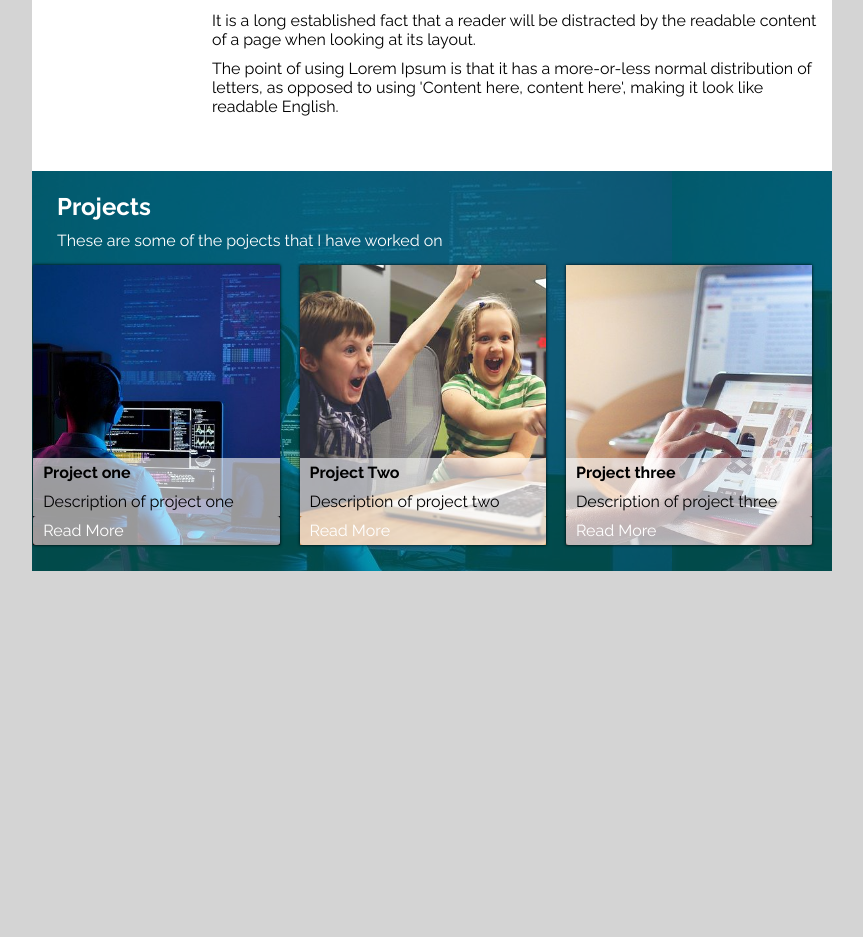
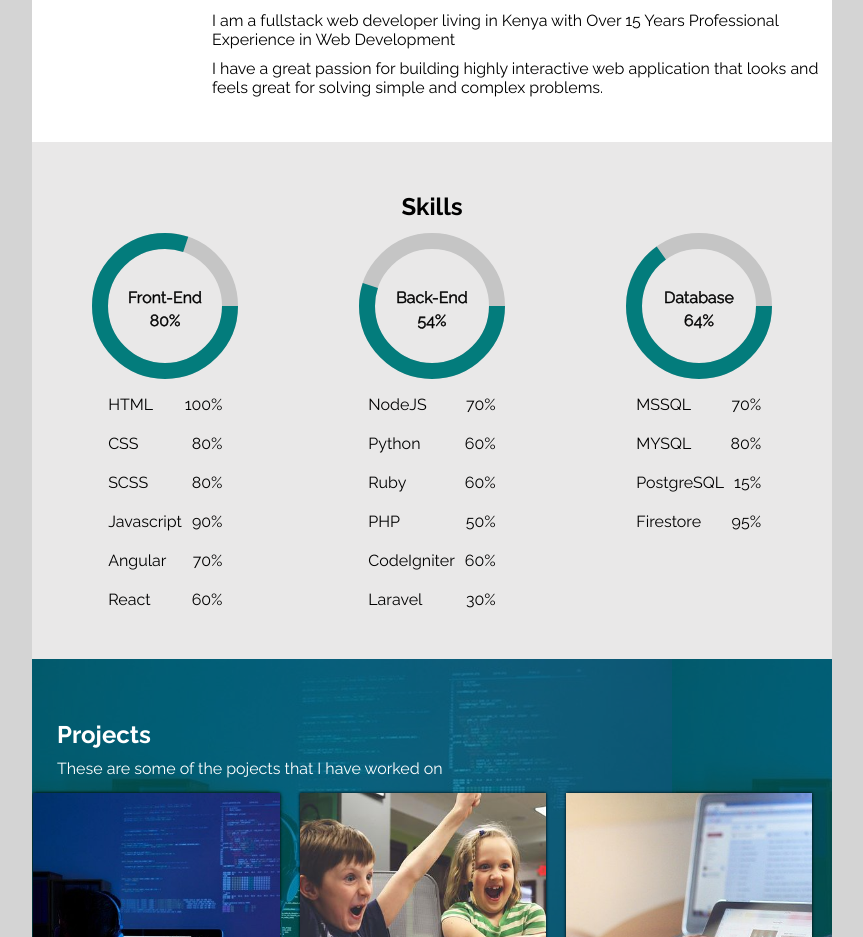
Before and after one commit to njmwasmoringa/My-current-portfolio, a plain HTML site: page index.html in a window 1280 px wide. Shown: the part 256-1193 px from the top of the page, without its empty margins (208-1071 px from the left). Before the commit the page ends 827 px from the top, so only its background shows below. Drawn offline with Linux system fonts and the light colour scheme; a web font is replaced by a local one.

Commit message:
I have added my skill

```diff
--- a/index.html
+++ b/index.html
@@ -25,14 +25,14 @@
 					<h1>Julius Njuguna</h1>
 					<span>Fullstack Web Developer</span>
 				</div>
-				<nav>
+				<!-- <nav>
 					<ul>
 						<li><a class="button" href="#">About Me</a></li>
 						<li><a class="button" href="#">Projects</a></li>
 						<li><a class="button" href="#">Blogs</a></li>
 						<li><a class="button" href="#">Contact me</a></li>
 					</ul>
-				</nav>
+				</nav> -->
 				<div><button type="button" class="button main-menu-button">menu</button></div>
 			</div>
 
@@ -40,23 +40,20 @@
 
 		<section id="about-me-section">
 			<h3>About Me</h3>
-			<p>
-				It is a long established fact that a reader will be distracted by the readable content of a
-				page when looking at its layout. </p>
-			<p>The point of using Lorem Ipsum is that it has a more-or-less normal distribution of letters,
-				as opposed to using 'Content here, content here', making it look like readable English. </p>
+			<p>I am a fullstack web developer living in Kenya with Over 15 Years Professional Experience in Web Development</p>
+			<!-- <p>Over 15 Years Professional Experience in Web Design & Development. </p>
+			<p>I have a diploma in computer engineering and other supporting courses</p> -->
+			<p>I have a great passion for building highly interactive web application that looks and feels great for
+				solving simple and complex problems. </p>
 
 
 			<!-- <a href="" class="button">More About Me</a> -->
 		</section>
 
-		<!-- <section id="skills-section">
-			<h3>Skills</h3>
-
-			<div class="semicircle"></div>
-
-			<div id="skills"></div>
-		</section> -->
+		<section id="skills-section">
+			<h2 class="section-title">Skills</h2>
+			<div id="skills-categories"></div>
+		</section>
 
 		<section id="project-section">
 			<div>
@@ -91,6 +88,17 @@
 		</div>
 	</template>
 
+	<template id="donut-template">
+		<div class="donut-holder">
+			<svg class="donut" data-pct="50" width="150" height="150" viewPort="0 0 100 100" version="1.1" xmlns="http://www.w3.org/2000/svg">
+				<circle r="65" cx="75" cy="75" fill="transparent" stroke-dasharray="408.6" stroke-dashoffset="0"></circle>
+				<circle class="bar" r="65" cx="75" cy="75" fill="transparent" stroke-dasharray="408.6" stroke-dashoffset="0"></circle>
+				<text x="50%" y="45%" text-anchor="middle" stroke="#000" stroke-width="0.5px" dy=".3em">50%</text>
+				<text x="50%" y="60%" text-anchor="middle" stroke="#000" stroke-width="0.5px" dy=".3em">50%</text>
+			</svg>
+		</div>
+	</template>
+
 	<script src="./javascript/main.js"></script>
 
 </body>
--- a/javascript/data.js
+++ b/javascript/data.js
@@ -95,6 +95,21 @@ const skills = [
         category:'Back-End'
     },
     {
+        name:'PHP',
+        level: .5,
+        category:'Back-End'
+    },
+    {
+        name:'CodeIgniter',
+        level: .6,
+        category:'Back-End'
+    },
+    {
+        name:'Laravel',
+        level: .3,
+        category:'Back-End'
+    },
+    {
         name:'MSSQL',
         level: .7,
         category: 'Database'
@@ -106,7 +121,7 @@ const skills = [
     },
     {
         name:'PostgreSQL',
-        level: .4,
+        level: .15,
         category: 'Database'
     },
     {
--- a/javascript/main.js
+++ b/javascript/main.js
@@ -1,7 +1,7 @@
 /* clientSide javascript */
 
 const projectsContainer = document.getElementById('projects');
-// const skillsContainer = document.getElementById('skills');
+const skillsContainer = document.getElementById('skills-section');
 const profilePic = document.getElementById('profile-picture');
 const menuButton = document.querySelector('.main-menu-button');
 const nav = document.querySelector('nav');
@@ -38,21 +38,16 @@ const bodyWidth = document.body.offsetWidth;
 
 }); */
 
-
-menuButton.addEventListener('click', ()=>{
+menuButton.addEventListener('click', () => {
     nav.style.display = nav.style.display == 'block' ? 'none' : 'block';
 });
 
-/* skillsContainer.innerHTML = skills.map(skill=>`<div class="skill">
-    <span>${skill.name}</span>
-    <div><div style="width:${100*skill.level}%">${100*skill.level}%</div></div>
-</div>`).join(''); */
-
 let numberOfProjectDisplayed = 3;
-if(bodyWidth < 600){
+if (bodyWidth < 600) {
     numberOfProjectDisplayed = projects.length;
 }
 
+renderSkills();
 renderProjects();
 let animationInterval;
 if (bodyWidth > 600) {
@@ -124,3 +119,71 @@ function animateProjects() {
         renderProjects()
     }, 3000);
 }
+
+function renderSkills() {
+    const donutTemplate = document.querySelector('#donut-template');
+    const skillsCategories = skills.reduce((a, b) => {
+        if (!a[b.category]) {
+            a[b.category] = {
+                totalPacentage: 0,
+                skills: []
+            };
+        }
+        a[b.category].totalPacentage += b.level;
+        a[b.category].skills.push(b);
+        return a;
+    }, {}),
+        categories = Object.keys(skillsCategories);
+
+    const categoriesContainers = skillsContainer.querySelector('#skills-categories');
+    categoriesContainers.innerHTML = '';
+    categories.forEach(category => {
+        const donutChart = donutTemplate.content.cloneNode(true);
+        const categoryDiv = document.createElement('div');
+        categoryDiv.classList.add('category');
+        if (bodyWidth > 600) {
+            categoryDiv.style.width = `${100 / categories.length}%`;
+        }
+        else{
+            categoryDiv.style.width = `94vw`;
+        }
+
+        categoryDiv.appendChild(donutChart);
+        const skillsDiv = document.createElement('div');
+        skillsDiv.classList.add('skills');
+        const texts = categoryDiv.querySelectorAll('text');
+        skillsCategories[category].skills.forEach(skill => {
+            const skillDiv = document.createElement('div');
+            skillDiv.classList.add('skill');
+            skillDiv.innerHTML = `<span>${skill.name}</span> <span>${skill.level * 100}%</span>`;
+            skillsDiv.appendChild(skillDiv);
+        });
+        categoryDiv.appendChild(skillsDiv);
+
+        const pct = (skillsCategories[category].totalPacentage / skillsCategories[category].skills.length) * 100;
+        categoryDiv.querySelector('.donut').setAttribute('data-pct', pct);
+        texts[0].textContent = category;
+        texts[1].textContent = `${Math.floor(pct)}%`;
+        categoriesContainers.appendChild(categoryDiv);
+    });
+
+    donut();
+}
+
+function donut(val = 100) {
+    document.querySelectorAll('.donut').forEach(donut => {
+        val = donut.dataset.pct;
+        const circle = donut.querySelector('.bar');
+        let r = circle.getAttribute('r');
+        console.log(r);
+        let c = Math.PI * (r * 2);
+
+        if (val < 0) { val = 0; }
+        if (val > 100) { val = 100; }
+
+        let pct = ((100 - val) / 100) * c;
+
+        donut.style.strokeDashoffset = pct;
+        circle.style.strokeDashoffset = pct;
+    });
+}
--- a/styles/style.css
+++ b/styles/style.css
@@ -1,8 +1,8 @@
 @import url('https://fonts.googleapis.com/css2?family=Bilbo&family=Montserrat:wght@500;700&family=Raleway:wght@400;700&display=swap');
 
-:root{
-	--primary-color:rgb(3, 124, 124);
-	--transparent-primary-color:rgba(3, 124, 124, 0.6);
+:root {
+	--primary-color: rgb(3, 124, 124);
+	--transparent-primary-color: rgba(3, 124, 124, 0.6);
 }
 
 body {
@@ -42,16 +42,17 @@ p {
 	top: -60px;
 }
 
-.header-background #profile-picture{
+.header-background #profile-picture {
 	margin-right: 10px;
 }
 
-.header-background h1, .header-background span{
+.header-background h1,
+.header-background span {
 	color: white;
 	text-shadow: 0 0 3px #000;
 }
 
-.header-background span{
+.header-background span {
 	font-family: "Bilbo";
 	font-size: 24px;
 }
@@ -67,7 +68,7 @@ p {
 
 #profile-picture img {
 	height: 100%;
-	margin-left:-25%
+	margin-left: -25%
 }
 
 ul {
@@ -86,7 +87,7 @@ nav {
 	position: relative;
 }
 
-nav a{
+nav a {
 	margin: 5px;
 }
 
@@ -97,7 +98,7 @@ nav a{
 	border-radius: 3px;
 }
 
-.main-menu-button{
+.main-menu-button {
 	display: none;
 	float: right;
 }
@@ -111,40 +112,82 @@ a.button {
 	padding: 30px 10px 0px 180px;
 }
 
-#skills{
-	/* width: ; */
-	display: flex;
-	flex-wrap: wrap;
+#skills-section{
+	text-align: center;
+	background-color: rgb(233, 232, 232);
+	padding: 40px 0;
+	margin: 40px 0 0 0;
 }
 
-#skills .skill{
-	width: 100px;
-	margin: 10px 30px 10px 0;
+#skills-categories{
+	display: flex;
 }
 
-#skills .skill > div{
+#skills-categories .category{
+	/* background-color: green; */
+	display: flex;
+	flex-direction: column;
+	padding: 0 40px;
+	/* justify-content: center; */
+}
+
+#skills-categories .category > *{
+	align-self: center;
+}
+
+.skills {
+	/* width: ;
+	display: flex;
+	flex-wrap: wrap; */
+	/* width: 100%; */
+}
+
+.skills .skill {
+	/* text-align: left; */
+	padding: 10px 0;
+	display: flex;
+	justify-content: space-between;
+	/* width: 100px;
+	margin: 10px 30px 10px 0; */
+}
+
+.skills .skill span{
+	/* display: inline-block; */
+}
+
+.skills .skill span:first-child{
+	margin-right: 10px;
+	/* background-color: green;
+	padding: 5px; */
+}
+
+
+.skills .skill>div {
 	border: 1px solid var(--primary-color);
 }
 
-#skills .skill > div div{
+.skills .skill>div div {
 	background-color: var(--primary-color);
 	font-size: 10px;
 }
 
 #project-section {
-	margin-top: 50px;
+	/* margin-top: 50px; */
 	background-image: url(../images/projects/project-one.jpg);
 }
 
-#project-section > div{
+#project-section>div {
 	background-color: var(--transparent-primary-color);
+	background-size: cover;
 	height: 400px;
 	display: flex;
 	flex-direction: column;
 	justify-content: center;
+	padding: 40px 0;
 }
 
-#project-section .section-title, #project-section p{
+#project-section .section-title,
+#project-section p {
 	color: white;
 	padding: 5px 25px;
 }
@@ -168,25 +211,25 @@ a.button {
 	animation-duration: 2s; */
 }
 
-.project > div{
+.project>div {
 	display: flex;
 	flex-direction: column;
 	justify-content: flex-end;
 	height: 100%;
 }
 
-.project:nth-child(4){
+.project:nth-child(4) {
 	/* animation-name: project_description;
 	animation-duration: 2s; */
 	opacity: 0;
 }
 
-.project > div * {
+.project>div * {
 	background: rgba(255, 255, 255, .6);
 	padding: 5px 10px
 }
 
-footer{
+footer {
 	height: 450px;
 }
 
@@ -201,7 +244,7 @@ footer{
 }
 
 
-#project-detail{
+#project-detail {
 	position: absolute;
 	width: 100vw;
 	height: 100vh;
@@ -213,7 +256,7 @@ footer{
 	justify-content: center;
 }
 
-#project-detail > div{
+#project-detail>div {
 	align-self: center;
 	background-color: white;
 	width: 800px;
@@ -221,43 +264,98 @@ footer{
 	padding: 10px;
 }
 
-#project-detail .close{
-	background:none;
+#project-detail .close {
+	background: none;
 	border: none;
 	float: right;
 }
 
-#project-detail .project-screenshots{
+#project-detail .project-screenshots {
 	display: flex;
 	overflow: hidden;
 	flex-wrap: wrap;
 }
 
-#project-detail .project-screenshots img{
+#project-detail .project-screenshots img {
 	margin: 10px;
 	width: calc(25% - 20px);
 }
 
-#project-detail .project-screenshots img:first-child{
+#project-detail .project-screenshots img:first-child {
 	padding-left: 0px !important;
 }
 
-#project-detail .project-screenshots img:first-child{
+#project-detail .project-screenshots img:first-child {
 	padding-right: 0px !important;
 }
 
-.semicircle{
-	width: 150;
-    height: 150;
-    border-top-right-radius:0;
-    border-top-left-radius:0;
-    border-bottom-right-radius:0;
-    border-bottom-left-radius:100%;
-    background: red;
+.donut{
+
 }
 
+/* .donut-holder h3{
+	float: left;
+	margin: 75%;
+} */
+
+.donut circle {
+	stroke-dashoffset: 0;
+	transition: stroke-dashoffset 1s linear;
+	stroke: rgb(197, 197, 197);
+	stroke-width: 1em;
+}
+
+.donut .bar {
+	stroke: var(--primary-color);
+}
+
+/* #cont {
+  display: block;
+  height: 100px;
+  width: 100px;
+  margin: 2em auto;
+  box-shadow: 0 0 1em black;
+  border-radius: 100%;
+  position: relative;
+}
+#cont:after {
+  position: absolute;
+  display: block;
+  height: 160px;
+  width: 160px;
+  left: 50%;
+  top: 50%;
+  box-shadow: inset 0 0 1em black;
+  content: attr(data-pct)"%";
+  margin-top: -80px;
+  margin-left: -80px;
+  border-radius: 100%;
+  line-height: 160px;
+  font-size: 2em;
+  text-shadow: 0 0 0.5em black;
+} */
+
 @media (max-width: 600px) {
-	.main-menu-button{
+
+	.header-background {
+		/* display: ; */
+		/* flex-direction: column; */
+		text-align: center;
+		padding-top: 80px;
+		position: relative;
+		height: auto !important;
+		background-color: red;
+	}
+
+	#profile-picture {
+		/* flex:0 0 120px; */
+	}
+
+	#profile-picture img {
+		height: 100%;
+	}
+
+	.main-menu-button {
 		background-color: red;
 		position: fixed;
 		top: 0;
@@ -266,7 +364,7 @@ footer{
 		z-index: 11;
 	}
 
-	nav{
+	nav {
 		position: fixed;
 		left: calc(100vw - 80vw);
 		top: 0;
@@ -277,39 +375,60 @@ footer{
 		z-index: 10;
 	}
 
-	nav ul{
+	nav ul {
 		display: block;
 		margin: 0;
 		padding: 10px;
 	}
 
-	nav a.button{
+	nav a.button {
 		display: block;
 	}
 
-	.header-background #profile-picture{
+	.header-background #profile-picture {
 		width: 120px;
 		height: 120px;
 	}
 
-	.header-background div:last-child{
+	.header-background div:last-child {
 		display: flex;
 	}
 
-	#about-me-section{
-		padding: 20px 10px;
+	#about-me-section {
+		padding: 0px 10px 0;
 	}
 
-	#projects{
+	#projects {
 		overflow: auto;
 		z-index: 0 !important;
 	}
 
-	.project{
-		flex:0 0 60%;
+	.project {
+		flex: 0 0 60%;
 	}
 
-	.project:nth-child(4){
+	.project:nth-child(4) {
 		opacity: 1;
 	}
+
+	#skills-categories{
+		display: block;
+	}
+
+	#skills-categories .category{
+		flex-direction: row;
+		justify-content: space-between;
+		border-bottom: 1px solid rgb(177, 177, 177);
+		margin: 30px 0;
+		padding: 10px;
+		padding-bottom: 30px;
+	}
+
+	#skills-categories .category:last-child{
+		border: none;
+	}
+
+	#skills-categories .skills{
+		margin-right: 20px;
+	}
 }
```
